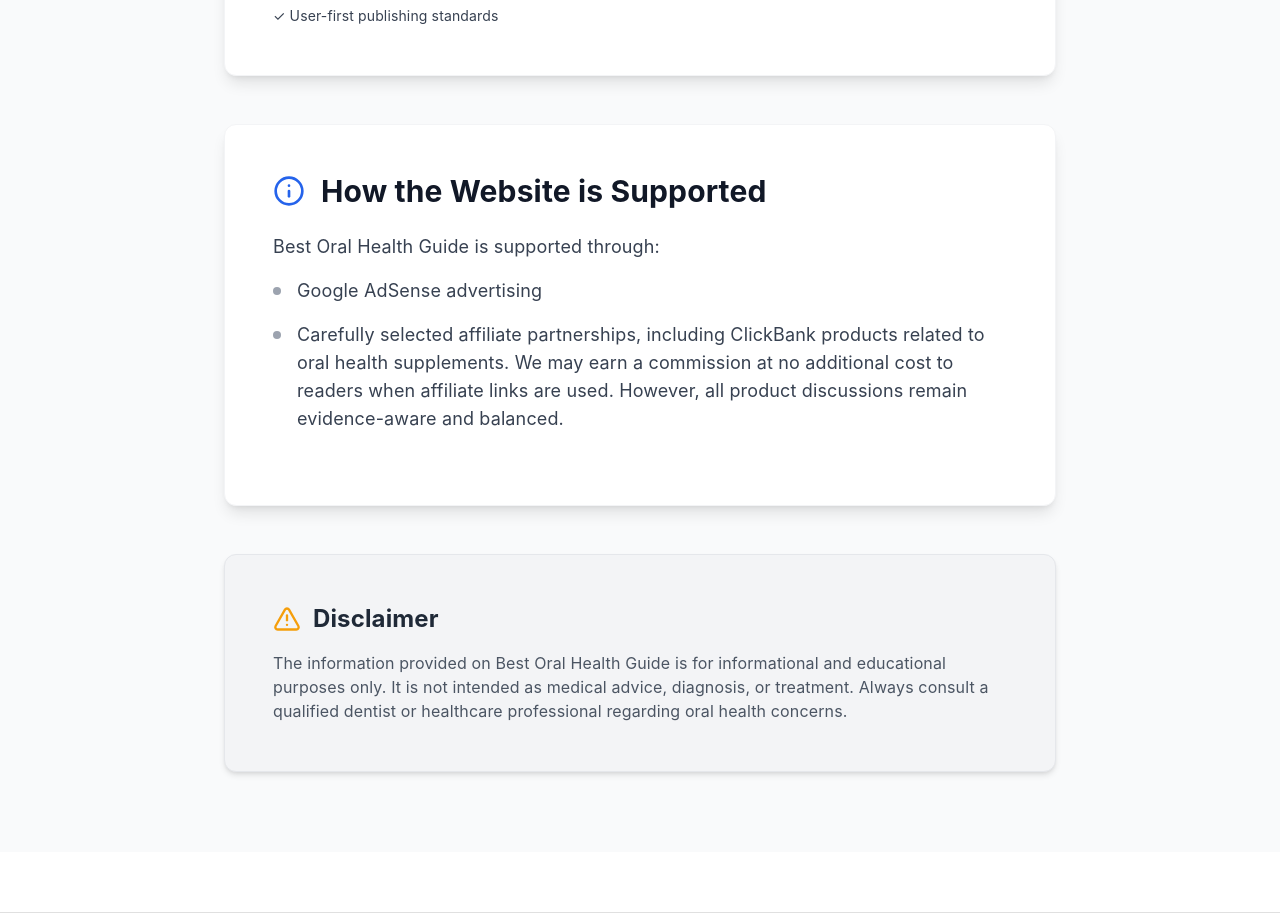
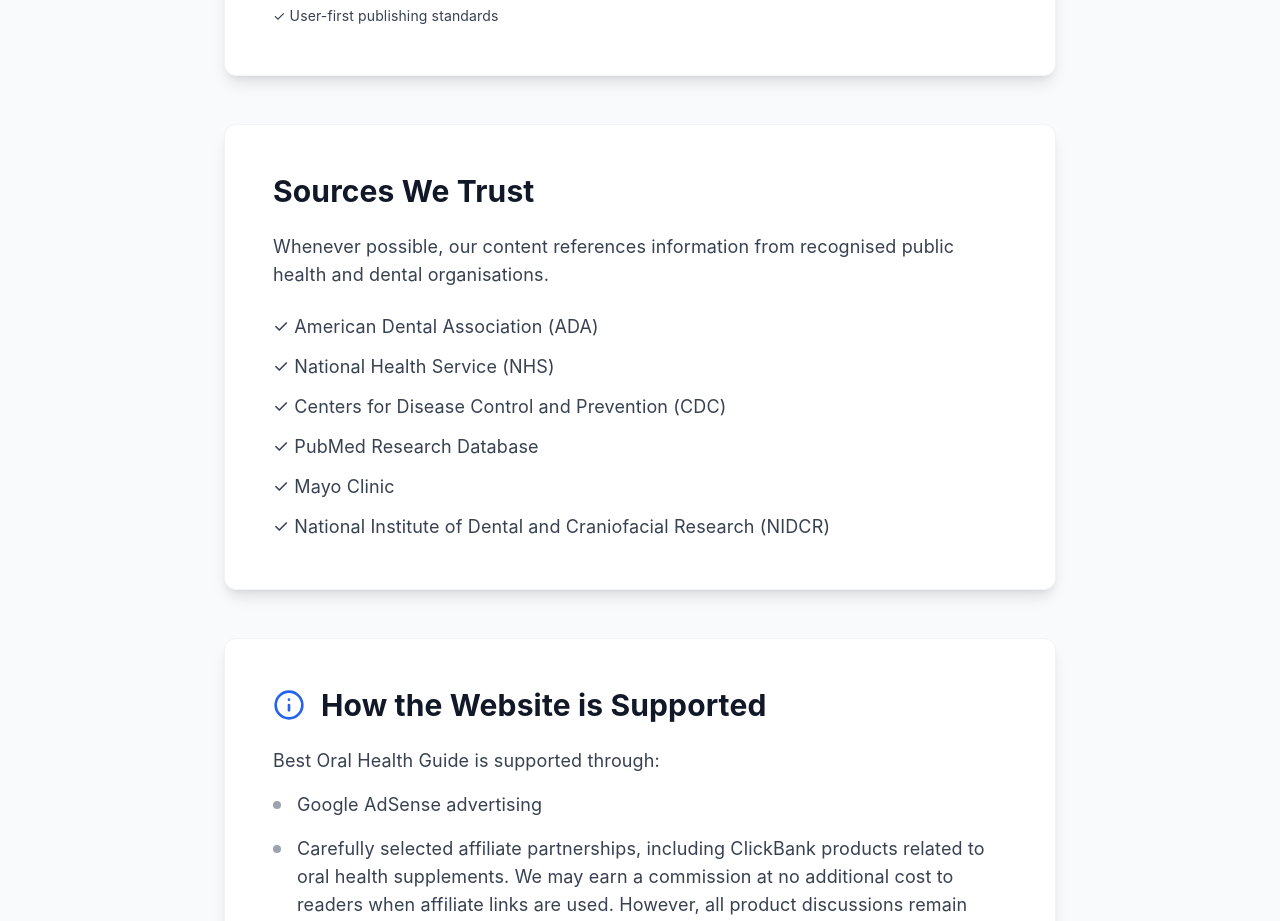
Before and after one commit to shatrudhan1/bestoralhealthguide, a React (Vite) app: page /about in a window 1280 px wide. Shown: the part 2980-3901 px from the top of the page. Built offline with nearby package versions, Linux system fonts and the light colour scheme.

Commit message:
Add Trusted Sources Section to About Page
Added a new section detailing trusted sources for content references.

```diff
--- a/src/pages/AboutPage.jsx
+++ b/src/pages/AboutPage.jsx
@@ -215,6 +215,33 @@
   </ul>
 </motion.section>
 
+          {/* Sources We Trust Section */}
+
+<motion.section
+{...fadeInUp}
+className="bg-white rounded-xl shadow-lg hover:shadow-2xl transition-shadow duration-300 border border-gray-100 p-8 md:p-12"
+
+>
+
+  <h2 className="text-3xl font-bold text-gray-900 mb-6">
+    Sources We Trust
+  </h2>
+
+  <p className="text-lg text-gray-700 mb-6">
+    Whenever possible, our content references information from recognised public health and dental organisations.
+  </p>
+
+  <ul className="space-y-3 text-gray-700 text-lg">
+    <li>✓ American Dental Association (ADA)</li>
+    <li>✓ National Health Service (NHS)</li>
+    <li>✓ Centers for Disease Control and Prevention (CDC)</li>
+    <li>✓ PubMed Research Database</li>
+    <li>✓ Mayo Clinic</li>
+    <li>✓ National Institute of Dental and Craniofacial Research (NIDCR)</li>
+  </ul>
+</motion.section>
+
+
        {/* How the Website is Supported Section */}
           <motion.section
             {...fadeInUp}
```
